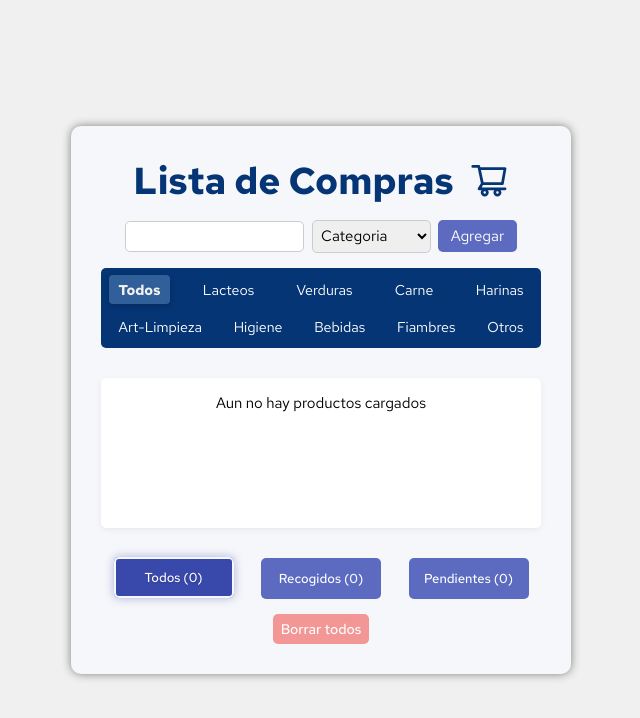
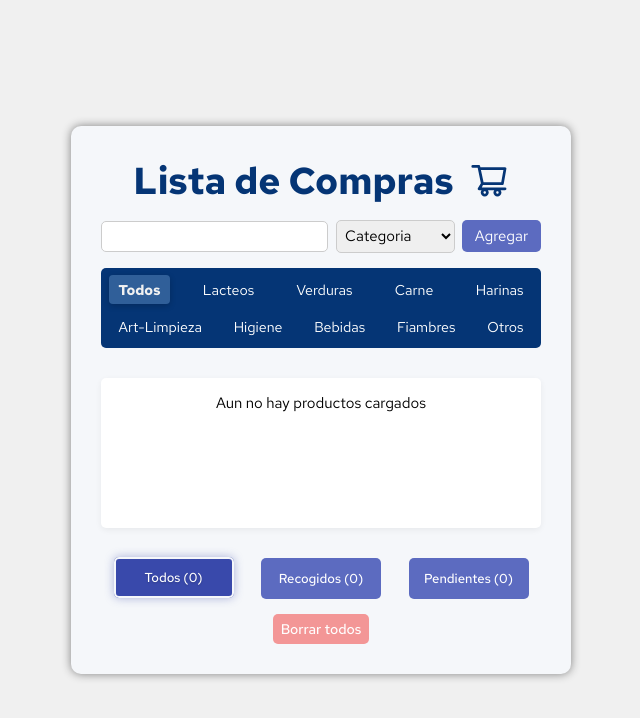
Before and after one commit to LeandroCalcabrini/listadecompras, a React (Vite) app: page / in a window 1280 px wide. Shown: the top 718 px of the page, without its empty margins (319-959 px from the left). Built offline with nearby package versions, Linux system fonts and the light colour scheme.

Commit message:
modificacion del input para mobile

```diff
--- a/src/components/appList/appForm/appForm.css
+++ b/src/components/appList/appForm/appForm.css
@@ -11,7 +11,7 @@
 }
 
 .form-input {
-  max-width: 200px;
+  flex: 1;
   padding: 0.3rem;
   border: 1px solid #ccc;
   border-radius: 5px;
@@ -44,3 +44,9 @@ select {
 .buttonAdd:active {
   transform: scale(0.95);
 }
+
+@media(max-width:380px){
+  .form-input{
+    max-width: 150px;
+  }
+}
```
